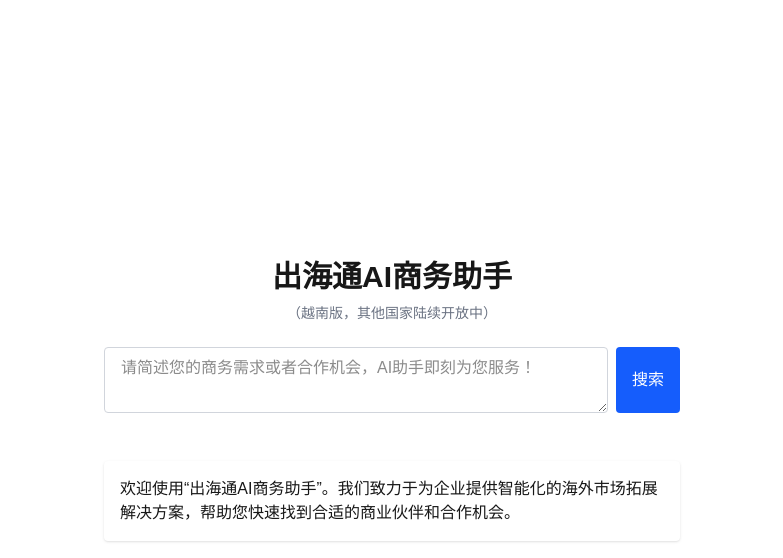
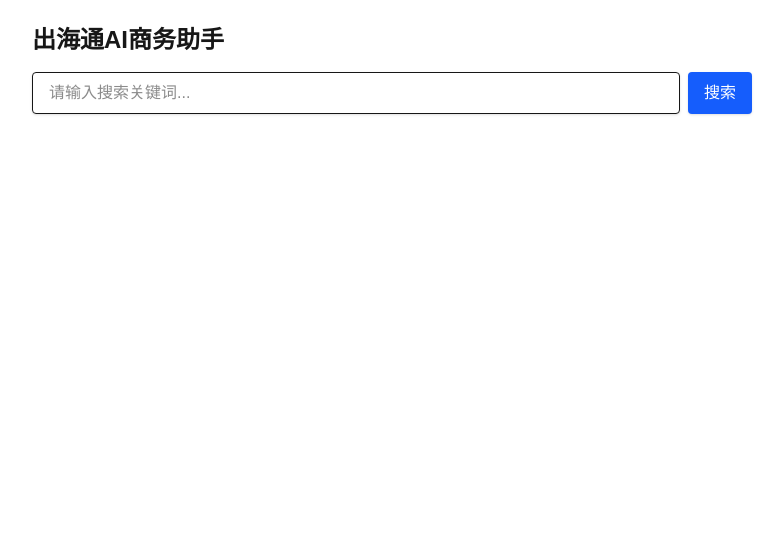
Before and after one commit to richardln/search-overseas-ai, a Next.js app: page / in a window 1280 px wide. Shown: the top 558 px of the page, without its empty margins (248-1031 px from the left). Built offline with nearby package versions, Linux system fonts and the light colour scheme.

Commit message:
Update page.tsx

```diff
--- a/app/page.tsx
+++ b/app/page.tsx
@@ -1,79 +1,53 @@
-'use client';
-import { useState } from 'react';
+'use client'
+
+import React, { useState } from 'react'
 
 export default function Page() {
-  const [query, setQuery] = useState('');
-  const [response, setResponse] = useState<any[]>([]);  // 初始化为数组
-  const [loading, setLoading] = useState(false);
+  const [query, setQuery] = useState('')
+  const [results, setResults] = useState([])
 
   const handleSearch = async () => {
-    setLoading(true);
+    if (!query) return
+
     try {
-      const res = await fetch('/api/search', {
-        method: 'POST',
-        headers: {
-          'Content-Type': 'application/json',
-        },
-        body: JSON.stringify({ query }),
-      });
-
-      const data = await res.json();
-      console.log(data);  // 添加log，查看返回数据
-
-      // 确保返回的数据是数组，如果是其他类型则处理为字符串或空数组
-      if (data.result) {
-        // 假设返回的是字符串或者数组，进行相应处理
-        setResponse([{ name: '结果', description: data.result }]);  // 显示结果
-      } else {
-        setResponse([]);  // 如果没有结果，清空
+      const res = await fetch(`http://localhost:3000/search?q=${encodeURIComponent(query)}`)
+      const data = await res.json()
+      setResults(data.results)
+    } catch (error) {
+      console.error('搜索失败:', error)
     }
-    } catch (error) {
-      setResponse([]);
   }
-    setLoading(false);
-  };
 
   return (
-    <main className="flex flex-col items-center justify-center min-h-screen px-4 py-8">
-      <h1 className="text-3xl font-bold mb-2">出海通AI商务助手</h1>
-      <p className="text-sm text-gray-500 mb-6">（越南版，其他国家陆续开放中）</p>
-      <div className="flex w-full max-w-xl gap-2 mb-6">
-       <textarea
-  className="flex-grow border border-gray-300 rounded px-4 py-2"
-  placeholder="请简述您的商务需求或者合作机会，AI助手即刻为您服务！"
+    <div className="p-6 max-w-3xl mx-auto">
+      <h1 className="text-2xl font-bold mb-4">出海通AI商务助手</h1>
+      <div className="flex space-x-2 mb-6">
+        <input
+          type="text"
+          placeholder="请输入搜索关键词..."
           value={query}
           onChange={(e) => setQuery(e.target.value)}
-  rows={2}  // 设置初始行数
+          className="flex-1 border px-4 py-2 rounded shadow"
         />
         <button
           onClick={handleSearch}
-          disabled={loading}
-          className="bg-blue-600 text-white px-4 py-2 rounded hover:bg-blue-700"
+          className="bg-blue-600 text-white px-4 py-2 rounded shadow hover:bg-blue-700"
         >
-          {loading ? '搜索中...' : '搜索'}
+          搜索
         </button>
       </div>
 
-      {/* 搜索结果展示 */}
-      {response.length > 0 && (
-        <div className="mt-6 max-w-xl w-full bg-white shadow p-4 border border-gray-200 rounded">
-          <h2 className="font-bold text-xl mb-4">AI助手：</h2>
+      {results.length > 0 && (
         <div className="space-y-4">
-            {response.map((item, index) => (
-              <div key={index}>
+          {results.map((item, index) => (
+            <div key={index} className="border rounded p-4 shadow-sm">
+              <h2 className="text-lg font-semibold">{item.name}</h2>
+              <p className="text-sm text-gray-500">{item.type}</p>
               <p>{item.description}</p>
             </div>
           ))}
         </div>
+      )}
     </div>
-      )}
-
-      {/* 如果没有数据 */}
-      {response.length === 0 && !loading && (
-            <div className="mt-6 max-w-xl w-full bg-white shadow p-4 rounded">
-          <p>欢迎使用“出海通AI商务助手”。我们致力于为企业提供智能化的海外市场拓展解决方案，帮助您快速找到合适的商业伙伴和合作机会。</p>
-        </div>
-      )}
-    </main>
-  );
+  )
 }
```
Lines whose indentation alone changed are shown as unchanged.
